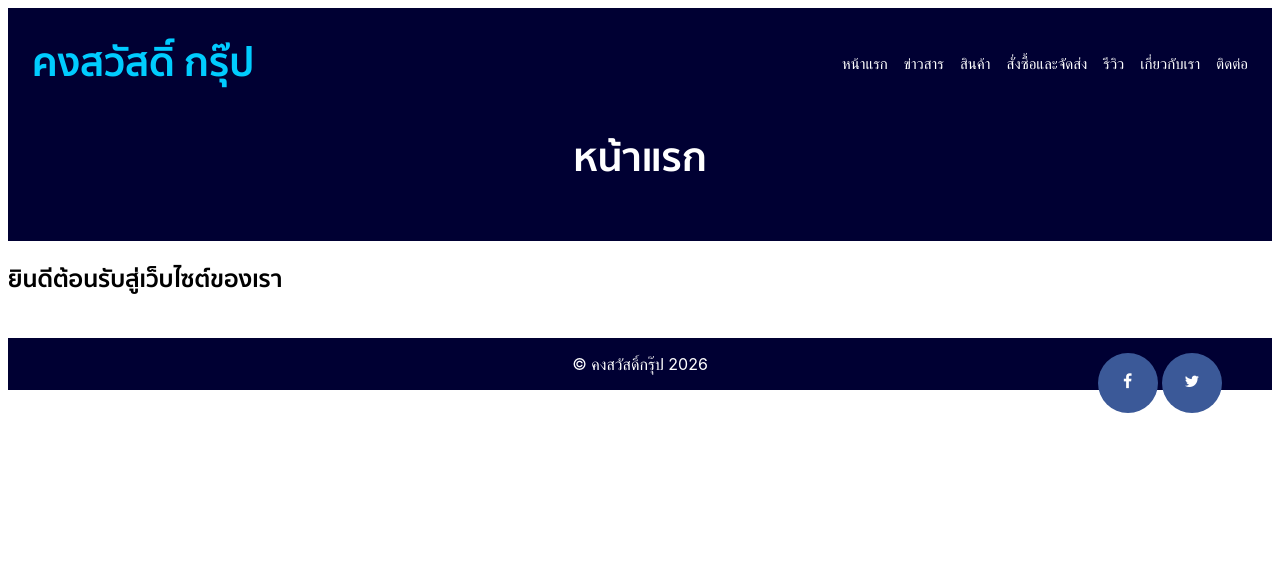
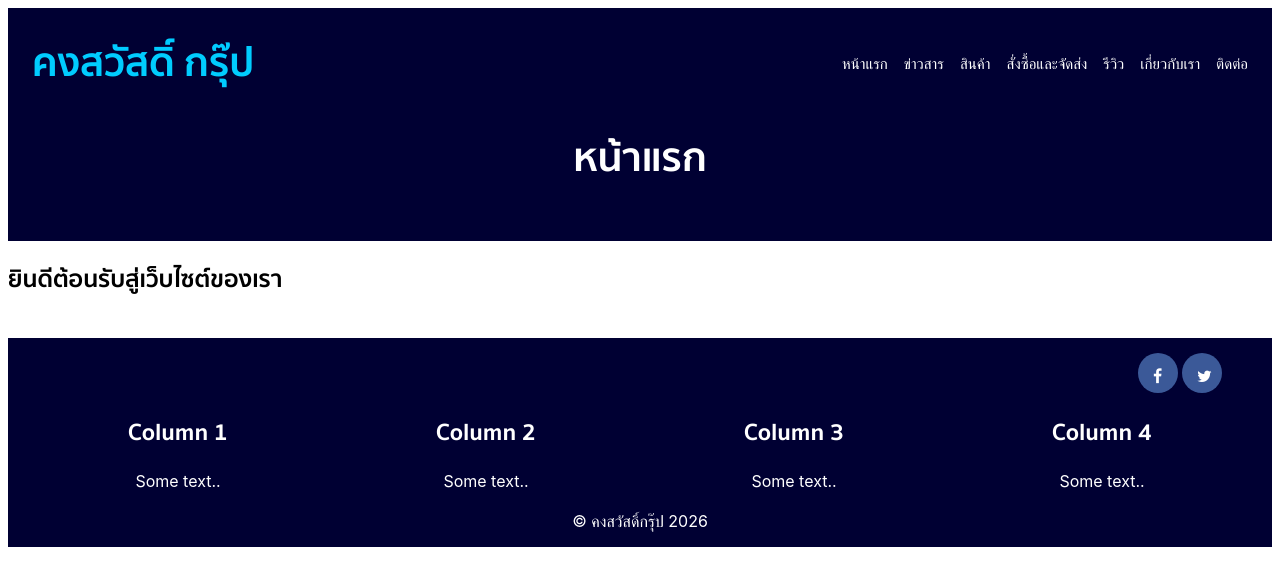
Before and after one commit to Joseph1999555/KSW_Static_Web, a plain HTML site: page index.html in a window 1280 px wide. Drawn offline with Linux system fonts and the light colour scheme; a web font is replaced by a local one.

Commit message:
footer column

```diff
--- a/footer/footer.css
+++ b/footer/footer.css
@@ -18,13 +18,28 @@
 }
 
 .fa {
-  padding: 20px;
+  padding: 15px;
   font-size: 30px;
-  width: 20px;
-  height: 20px;
+  width: 10px;
+  height: 10px;
   text-align: center;
   text-decoration: none;
   border-radius: 50%;
   background: #3B5998;
   color: white;
 }
+
+.column {
+  float: left;
+  width: 25%;
+}
+
+.row:after {
+  content: "";
+  display: table;
+  clear: both;
+}
+
+.column h2 {
+  color: white;
+}
--- a/footer/footer.html
+++ b/footer/footer.html
@@ -4,5 +4,28 @@
     <a href="#" class="fa fa-twitter"></a>
   </div>
 
+  <br /><br />
+
+  <div class="row">
+    <div class="column">
+      <h2>Column 1</h2>
+      <p>Some text..</p>
+    </div>
+    <div class="column">
+      <h2>Column 2</h2>
+      <p>Some text..</p>
+    </div>
+    <div class="column">
+      <h2>Column 3</h2>
+      <p>Some text..</p>
+    </div>
+    <div class="column">
+      <h2>Column 4</h2>
+      <p>Some text..</p>
+    </div>
+  </div>
+
+  <br />
+
   <p>© คงสวัสดิ์กรุ๊ป 2026</p>
 </footer>
```
